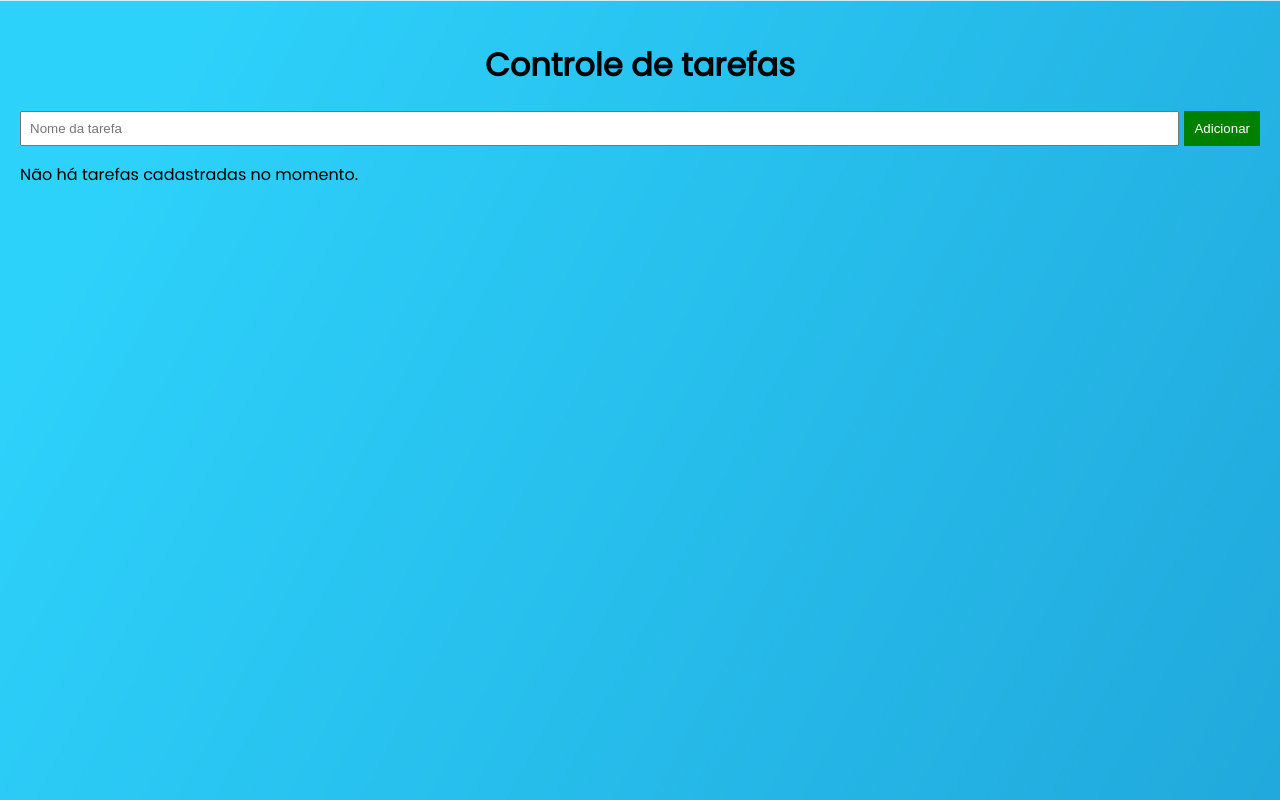
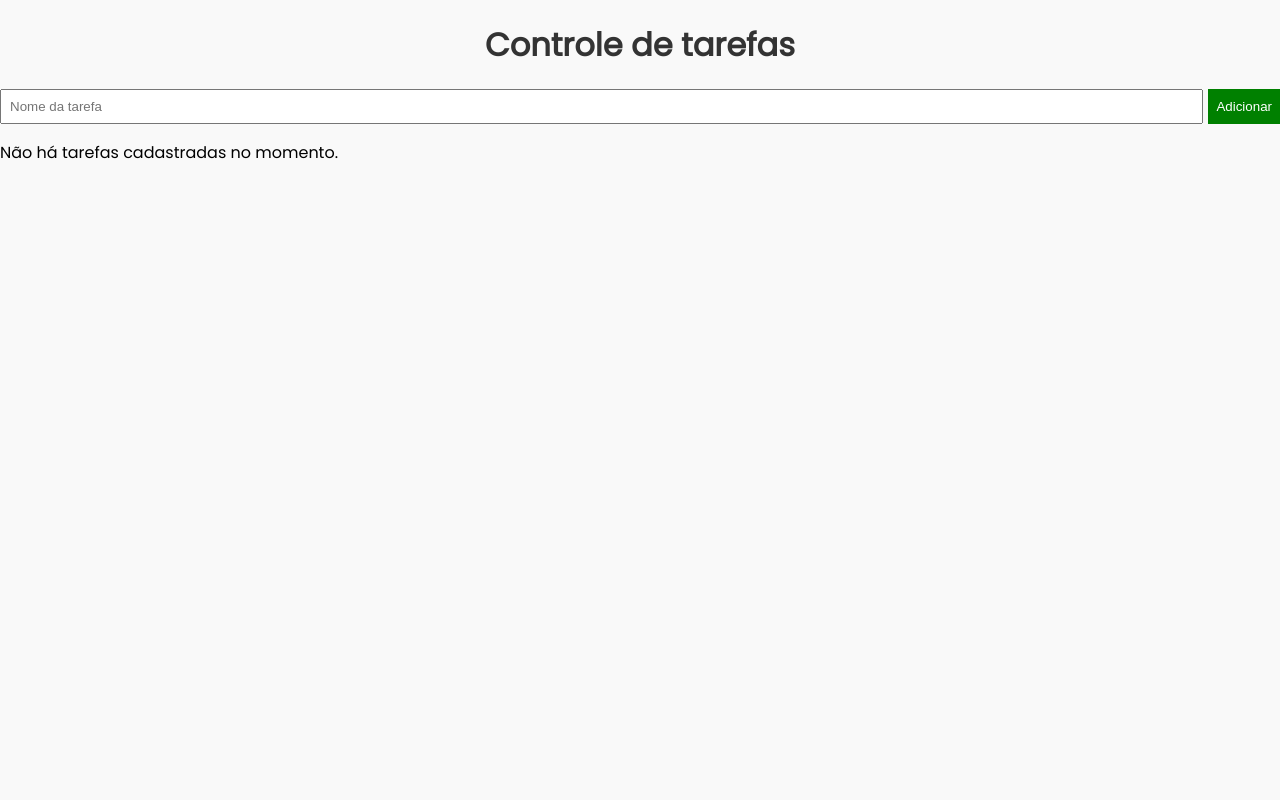
Before and after one commit to luissssmartins/bechallenge-frontend, a React (Create React App) app: page / in a window 1280 px wide. Built offline with nearby package versions, Linux system fonts and the light colour scheme; no server answers.

Commit message:
deixando o design mais limpo

```diff
--- a/src/App.css
+++ b/src/App.css
@@ -2,20 +2,23 @@
 
 body {
   font-family: "Poppins";
-  background-image: url('./components/background/background.jpg');
-  margin: 10px;
-  padding: 10px;
+  margin: 0;
+  padding: 0;
+  background-color: #f9f9f9;
 }
 
 .container {
-  max-width: 400px;
+  max-width: 600px;
   margin: 0 auto;
   padding: 20px;
   box-shadow: 0 0 10px rgba(0, 0, 0, 0.1);
+  background-color: #fff;
 }
 
 h1 {
   text-align: center;
+  margin-bottom: 20px;
+  color: #333;
 }
 
 form {
@@ -29,7 +32,7 @@
 }
 
 button {
-  padding: 10px;
+  padding: 8px;
   margin-left: 5px;
   cursor: pointer;
 }
@@ -41,16 +44,32 @@
 
 li {
   display: flex;
-  flex-direction: column;
-  align-items: center;
   justify-content: space-between;
   align-items: center;
-  margin-bottom: 5px;
-  padding: 8px;
+  padding: 8px 16px;
+  border-bottom: 1px solid #eee;
 }
 
+li:last-child {
+  border-bottom: none;
+}
+
+/*
+li button {
+  background-color: #f44336;
+  color: #fff;
+  border: none;
+  cursor: pointer;
+  padding: 6px 12px;
+  margin-left: 5px;
+}
+
+li button.edit {
+  background-color: #2196f3;
+}
+*/
+
 @media (max-width: 600px) {
-
   .container {
     max-width: 100%;
     padding: 10px;
@@ -64,4 +83,17 @@
   button {
     margin: 5px 0;
   }
+
+  li {
+    flex-direction: column;
+    align-items: center;
+  }
+
+  li button {
+    margin-top: 5px;
+  }
+
+  li button.edit {
+    margin-bottom: 5px;
+  }
 }
```
